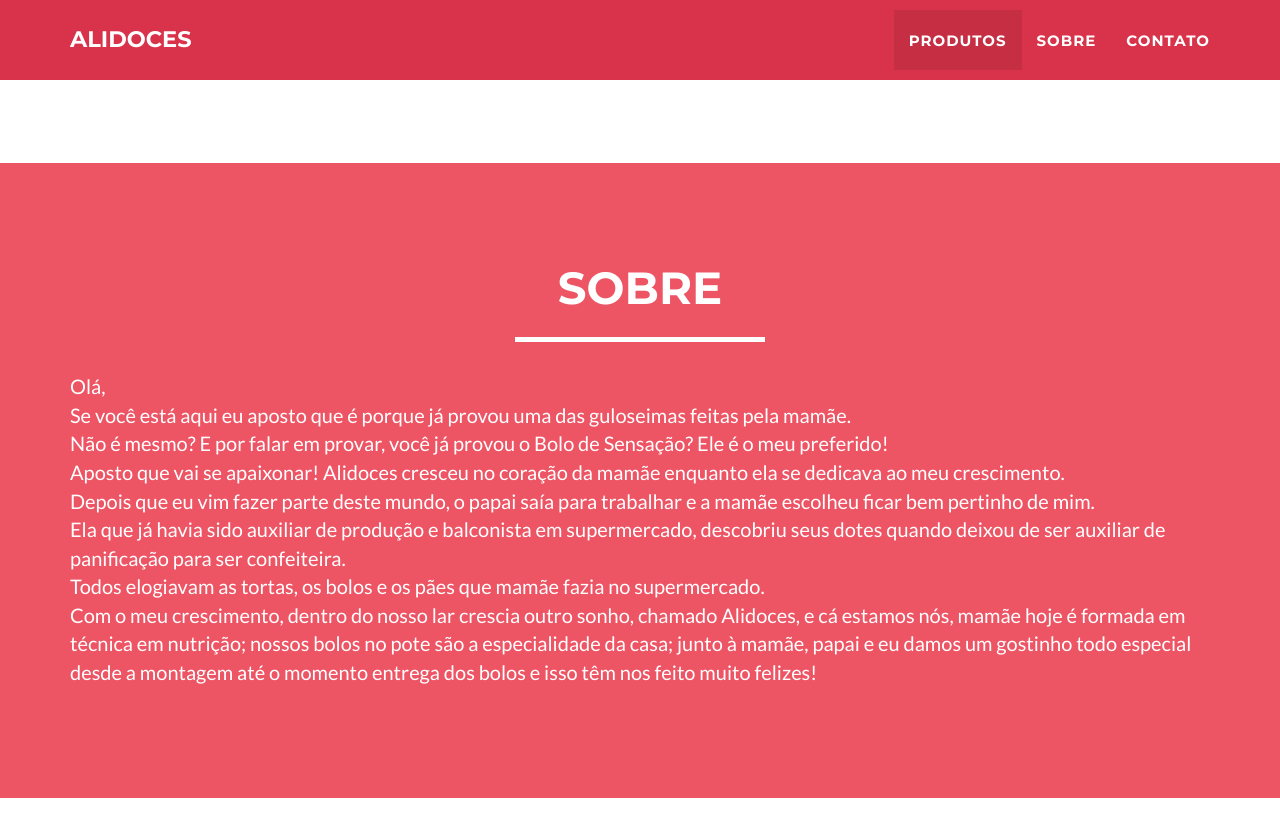
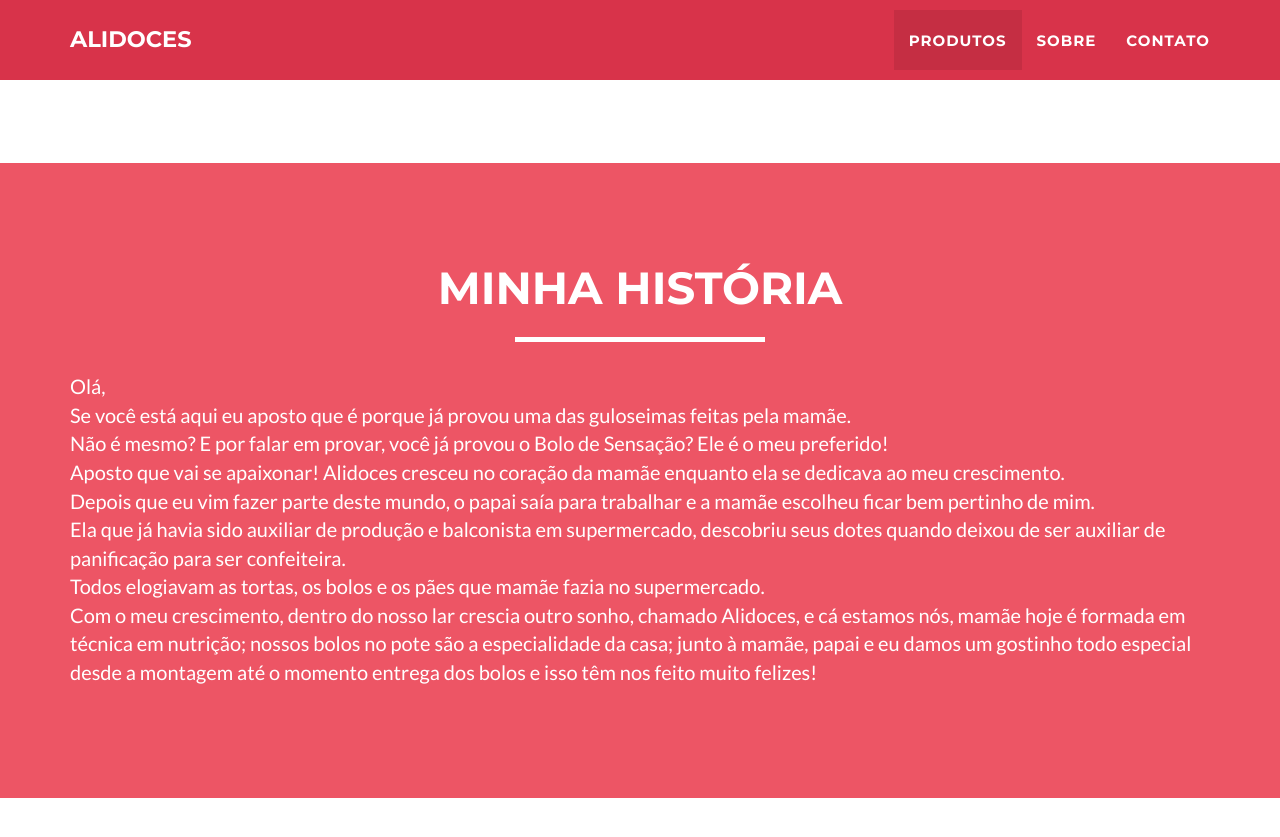
Before and after one commit to SamuelSilvaG/alidoces, a Jekyll site: the page built from index.html, in a window 1280 px wide and 900 px high, scrolled down 1172 px. Shown: the top 837 px of the window. Built offline with Jekyll 4.4.1, drawn with Linux system fonts in a browser that asks for light colours.

Commit message:
Update sobre.html

```diff
--- a/_includes/sobre.html
+++ b/_includes/sobre.html
@@ -3,7 +3,7 @@
         <div class="container">
             <div class="row">
                 <div class="col-lg-12 text-center">
-                    <h2>Sobre</h2>
+                    <h2>Minha história</h2>
                     <hr class="star-light">
                 </div>
          </div>
```
